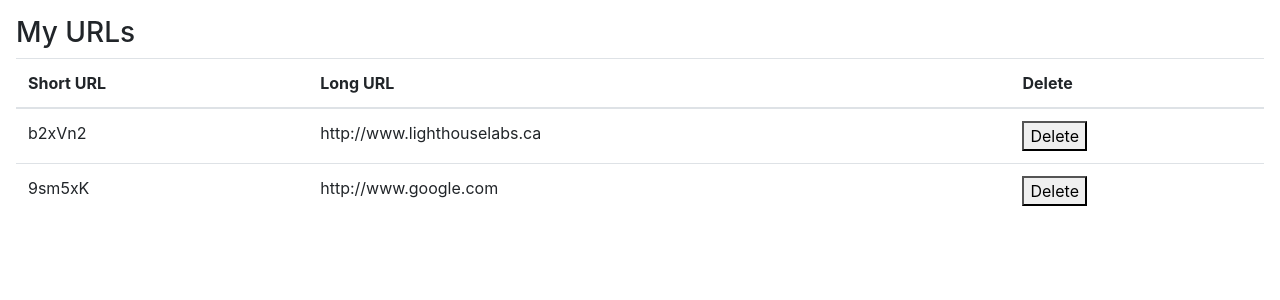
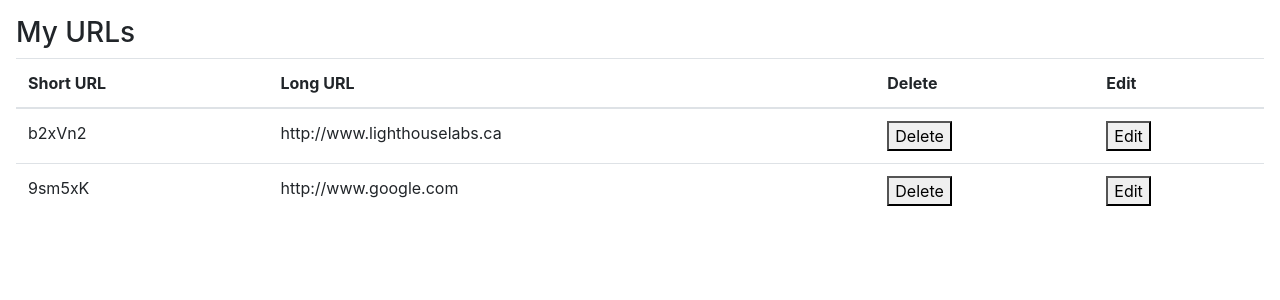
Before and after one commit to ChaiUrs/tinyapp, a Node server app: page /urls in a window 1280 px wide. Shown: the part 56-356 px from the top of the page. Run offline with Node 20, Linux system fonts and the light colour scheme; some libraries are stand-ins or nearby versions.

Commit message:
Added an edit column to the table where 'Edit' button appears next to each URL

```diff
--- a/views/urls_index.ejs
+++ b/views/urls_index.ejs
@@ -21,6 +21,7 @@
           <th scope="col">Short URL</th>
           <th scope="col">Long URL</th>
           <th scope="col">Delete</th>
+          <th scope="col">Edit</th>
         </tr>
       </thead>
       <tbody>
@@ -29,6 +30,7 @@
             <td><%= url %></td>
             <td><%= urls[url] %></td>
             <td><form method="POST" action="/urls/<%= url %>/delete"><button>Delete</button></form></td>
+            <td><form method="GET" action="/urls/<%= url %>"><button>Edit</button></form></td>
           </tr>
         <% } %>
       </tbody>
```
